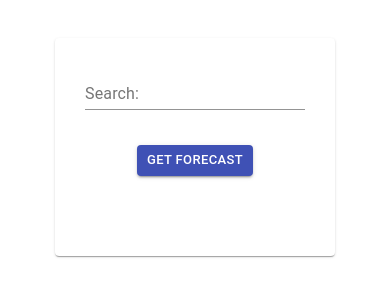
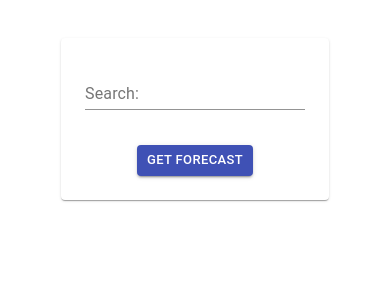
Before and after one commit to superginrai/weather-app, a React (Create React App) app: page / in a window 390 px wide. Shown: the top 300 px of the page. Built offline with nearby package versions, Linux system fonts and the light colour scheme.

Commit message:
grid breakpoints

```diff
--- a/src/components/ForecastPage/ForecastPage.js
+++ b/src/components/ForecastPage/ForecastPage.js
@@ -82,35 +82,37 @@ class ForecastPage extends Component {
                                 GET FORECAST</Button>
                         </Grid>
                     </form>
-
-                    <Grid container spacing={3} alignitems={'center'}>
-                        <Grid item xs={12}>
+                    </Paper>
+            </Grid>
+                {/* <Paper alignitems={'center'} className={classes.paper}> */}
+                    <Grid container spacing={3} alignitems={'center'} justify={'center'} className={classes.paper}>
+                        <Grid container item xs={12} sm={3}>
                             <ul>
                                 {this.props.searchResults.map(result =>
                                     <ResultWeather key={result.id} result={result} day={0}/>)}
                             </ul>
                         </Grid>
-                        <Grid item xs={3}>
+                        <Grid container item xs={12} sm={3}>
                             <ul>
                                 {this.props.searchResults.map(result =>
                                     <ResultForecast key={result.id} result={result} day={1}/>)}
                             </ul>
                         </Grid>
-                        <Grid item xs={3}>
+                        <Grid container item xs={12} sm={3}>
                             <ul>
                                 {this.props.searchResults.map(result =>
                                     <ResultForecast key={result.id} result={result} day={2}/>)}
                             </ul>
                         </Grid>
-                        <Grid item xs={3}>
+                        <Grid container item xs={12} sm={3}>
                             <ul>
                                 {this.props.searchResults.map(result =>
                                     <ResultForecast key={result.id} result={result} day={3}/>)}
                             </ul>
                         </Grid>
                     </Grid>
-                </Paper>
-            </Grid>
+                {/* </Paper> */}
+           {/* </Grid> */}
         </div>
         );
     }
```
